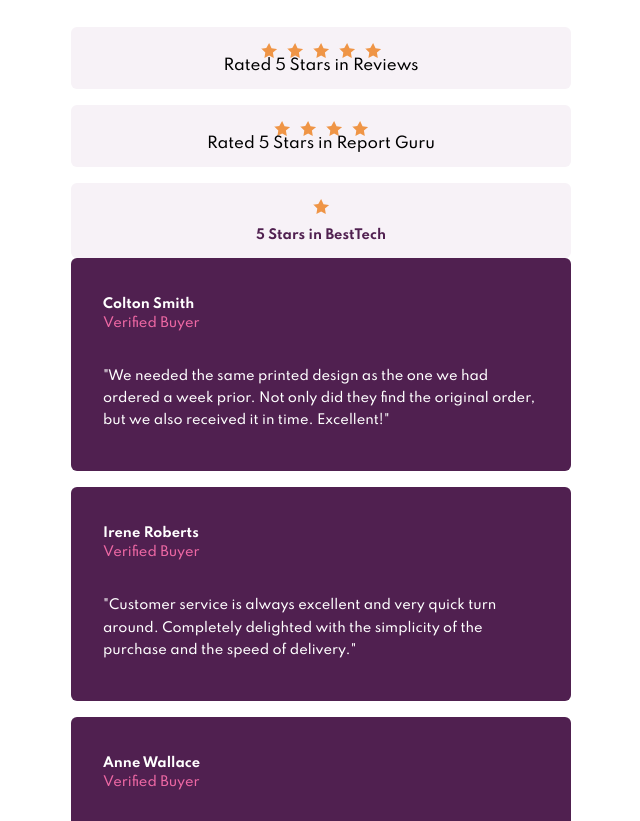
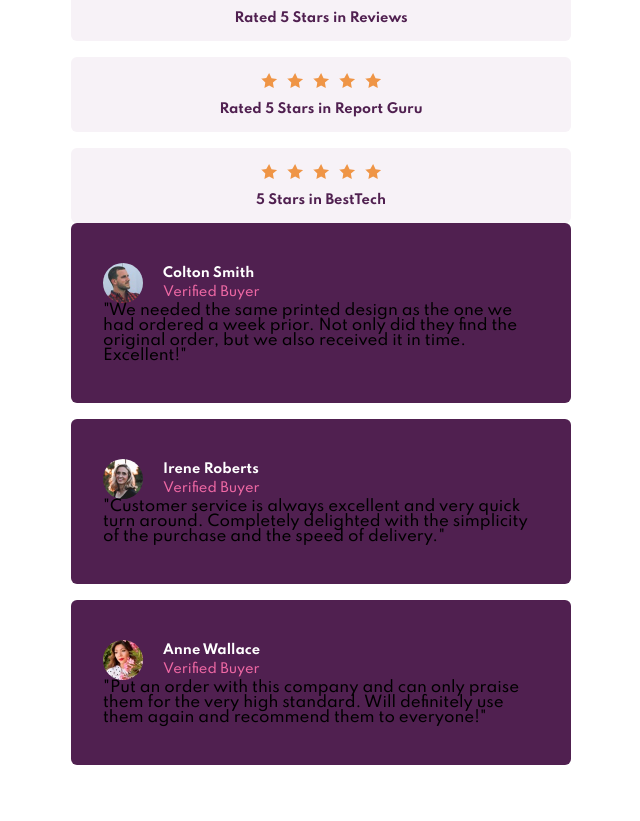
Before and after one commit to vernerk/social-proof-section, a plain HTML site: page index.html in a window 1280 px wide. Shown: the part 243-1064 px from the top of the page, without its empty margins (319-959 px from the left). Drawn offline with Linux system fonts and the light colour scheme.

Commit message:
Revert "."
This reverts commit cf2bcc33d2aeb3004479bf867d6ee3961960182e.

```diff
--- a/index.html
+++ b/index.html
@@ -23,16 +23,25 @@
     <main>
       <header>
         <div class="headline">
+          <div class="main-info">
             <h1>10,000+ of our users love our products.</h1>
 
             <p>We only provide great products combined with excellent customer service.
             See what our satisfied customers are saying about our services.</p>
+          </div>
+
             <section class="reviews">
               <ul>
-                <li><span class="rating five-stars"></span>Rated 5 Stars in Reviews</li>
-                <li><span class="rating four-stars"></span>Rated 5 Stars in Report Guru</li>
                 <li>
-                  <span class="rating one-star"></span>
+                  <span class="rating five-stars"></span>
+                  <p>Rated 5 Stars in Reviews</p>
+                  </li>
+                <li>
+                  <span class="rating five-stars"></span>
+                  <p>Rated 5 Stars in Report Guru</p>
+                  </li>
+                <li>
+                  <span class="rating five-stars"></span>
                   <p>5 Stars in BestTech</p>
                 </li>
               </ul>
@@ -43,26 +52,40 @@
       <section class="testimonials">
         <ul>
           <li>
+            <div class="buyer-info">
+              <img src="images/image-colton.jpg" alt="image of Colton Smith">
+              <div>
                 <h3>Colton Smith</h3>
                 <span>Verified Buyer</span>
-            <p>"We needed the same printed design as the one we had ordered a week prior.
-            Not only did they find the original order, but we also received it in time.
-            Excellent!"</p>
+              </div>
+            </div>
+            <blockquote>"We needed the same printed design as the one we had ordered a week prior. Not only did they find the original order, but we also received it in time.
+            Excellent!"</blockquote>
           </li>
 
           <li>
+            <div class="buyer-info">
+              <img src="images/image-irene.jpg" alt="image of Irene Roberts">
+              <div>
                 <h3>Irene Roberts</h3>
                 <span>Verified Buyer</span>
-            <p>"Customer service is always excellent and very quick turn around. Completely
-            delighted with the simplicity of the purchase and the speed of delivery."</p>
+              </div>
+            </div>
+            <blockquote>"Customer service is always excellent and very quick turn around. Completely delighted with the simplicity of the purchase and the speed of delivery."</blockquote>
           </li>
 
           <li>
+            <div class="buyer-info">
+              <img src="images/image-anne.jpg" alt="image of Anne Wallace">
+              <div>
                 <h3>Anne Wallace</h3>
                 <span>Verified Buyer</span>
-            <p>"Put an order with this company and can only praise them for the very high
-            standard. Will definitely use them again and recommend them to everyone!"</p>
+              </div>
+            </div>
+            <blockquote>"Put an order with this company and can only praise them for the very high standard. Will definitely use them again and recommend them to everyone!"
+            </blockquote>
           </li>
+
         </ul>
       </section>
 
```
Lines whose indentation alone changed are shown as unchanged.
